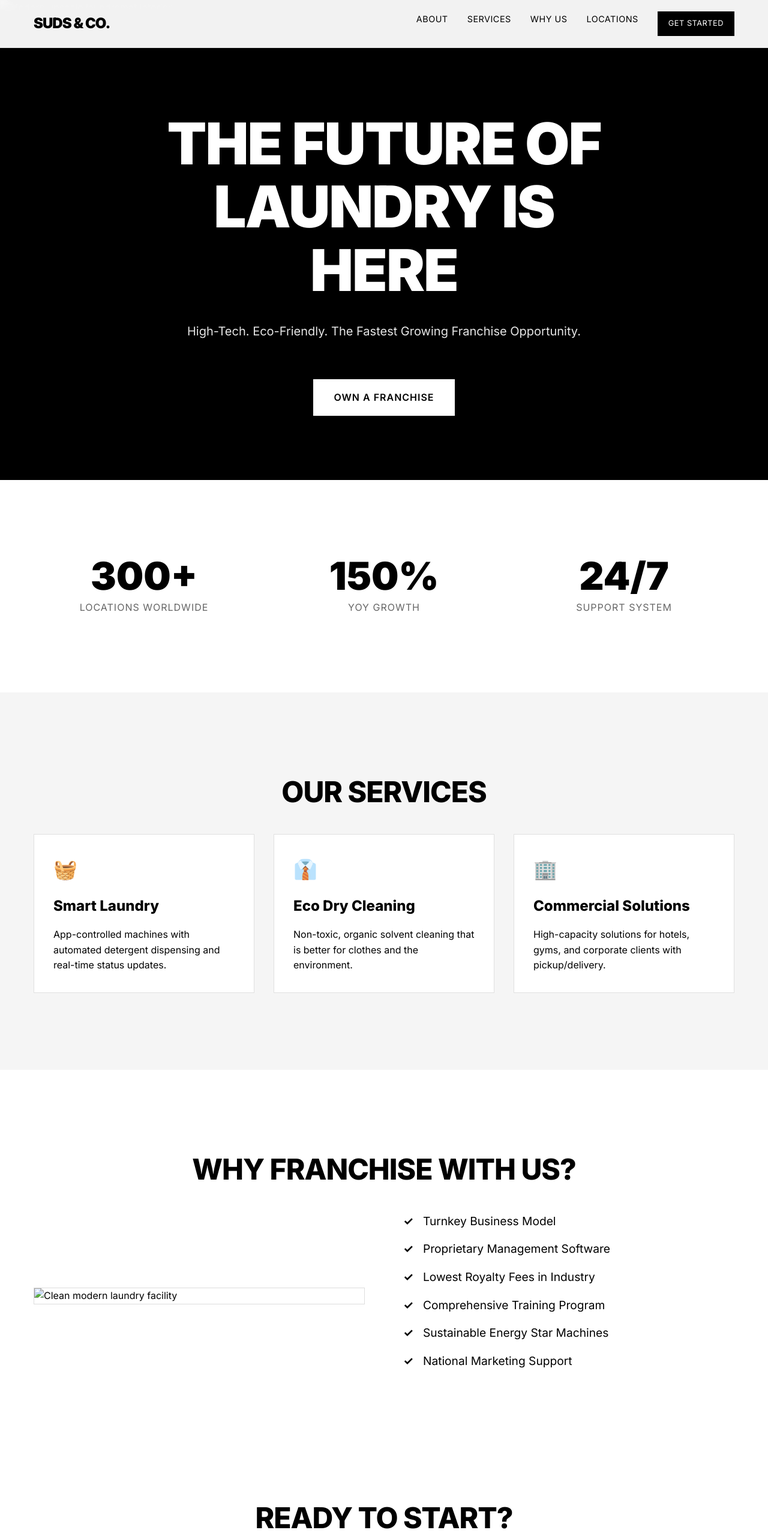
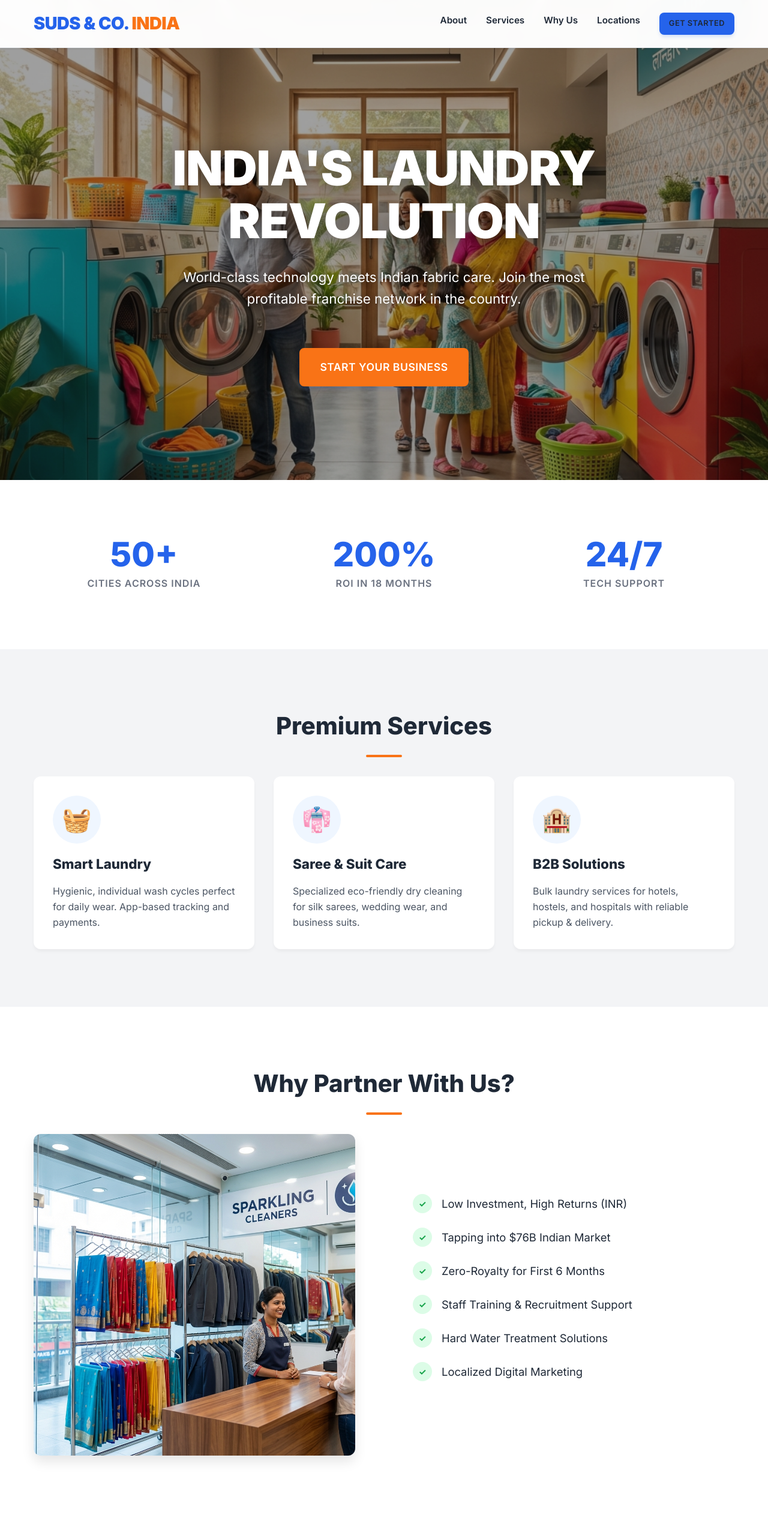
Before and after one commit to chaisngmydream06021990/laundryfranchise, a plain HTML site: page index.html in a window 1280 px wide. Shown: the top 2560 px of the page at 60% size. Drawn offline with Linux system fonts and the light colour scheme; files that its build step writes are made by us from their sources; files whose address does not match are found by name.

Commit message:
Add files via upload

```diff
--- /dev/null
+++ b/css/styles.css
@@ -0,0 +1,436 @@
+:root {
+    /* Design System - Vibrant India Theme */
+    --color-bg: #ffffff;
+    --color-text: #1f2937;
+    /* Dark gray for softer contrast */
+    --color-primary: #2563EB;
+    /* Royal Blue */
+    --color-primary-dark: #1e40af;
+    --color-secondary: #F97316;
+    /* Saffron/Orange */
+    --color-success: #16A34A;
+    /* Green */
+    --color-bg-secondary: #f3f4f6;
+    --color-line: #e5e7eb;
+
+    --font-main: 'Inter', system-ui, -apple-system, sans-serif;
+
+    --spacing-xs: 0.5rem;
+    --spacing-sm: 1rem;
+    --spacing-md: 2rem;
+    --spacing-lg: 4rem;
+    --spacing-xl: 6rem;
+
+    --container-width: 1200px;
+    --header-height: 80px;
+}
+
+/* Reset & Base */
+*,
+*::before,
+*::after {
+    box-sizing: border-box;
+    margin: 0;
+    padding: 0;
+}
+
+html {
+    scroll-behavior: smooth;
+    font-size: 16px;
+}
+
+body {
+    background-color: var(--color-bg);
+    color: var(--color-text);
+    font-family: var(--font-main);
+    line-height: 1.6;
+    -webkit-font-smoothing: antialiased;
+}
+
+img {
+    max-width: 100%;
+    display: block;
+}
+
+a {
+    color: inherit;
+    text-decoration: none;
+}
+
+ul {
+    list-style: none;
+}
+
+/* Utility Classes */
+.container {
+    max-width: var(--container-width);
+    margin: 0 auto;
+    padding: 0 var(--spacing-sm);
+}
+
+.btn {
+    display: inline-block;
+    padding: 1rem 2rem;
+    background-color: var(--color-primary);
+    color: #fff;
+    font-weight: 600;
+    text-transform: uppercase;
+    letter-spacing: 0.5px;
+    transition: all 0.3s ease;
+    border: 2px solid var(--color-primary);
+    border-radius: 8px;
+    /* Softer look */
+    cursor: pointer;
+    box-shadow: 0 4px 6px -1px rgba(37, 99, 235, 0.2);
+}
+
+.btn:hover {
+    background-color: var(--color-primary-dark);
+    border-color: var(--color-primary-dark);
+    transform: translateY(-2px);
+    box-shadow: 0 10px 15px -3px rgba(37, 99, 235, 0.3);
+}
+
+.btn-secondary {
+    background-color: var(--color-secondary);
+    border-color: var(--color-secondary);
+    box-shadow: 0 4px 6px -1px rgba(249, 115, 22, 0.2);
+}
+
+.btn-secondary:hover {
+    background-color: #ea580c;
+    border-color: #ea580c;
+    box-shadow: 0 10px 15px -3px rgba(249, 115, 22, 0.3);
+}
+
+.section-title {
+    font-size: 2.5rem;
+    font-weight: 800;
+    margin-bottom: var(--spacing-md);
+    text-align: center;
+    color: var(--color-text);
+    position: relative;
+    display: inline-block;
+    left: 50%;
+    transform: translateX(-50%);
+}
+
+.section-title::after {
+    content: '';
+    display: block;
+    width: 60px;
+    height: 4px;
+    background: var(--color-secondary);
+    margin: 1rem auto 0;
+    border-radius: 2px;
+}
+
+/* Header */
+header {
+    height: var(--header-height);
+    position: fixed;
+    top: 0;
+    left: 0;
+    width: 100%;
+    background-color: rgba(255, 255, 255, 0.98);
+    backdrop-filter: blur(10px);
+    z-index: 1000;
+    border-bottom: 1px solid var(--color-line);
+    display: flex;
+    align-items: center;
+    box-shadow: 0 1px 3px 0 rgba(0, 0, 0, 0.1);
+}
+
+header .container {
+    display: flex;
+    justify-content: space-between;
+    align-items: center;
+    width: 100%;
+}
+
+.logo {
+    font-weight: 900;
+    font-size: 1.8rem;
+    letter-spacing: -0.5px;
+    color: var(--color-primary);
+}
+
+.logo span {
+    color: var(--color-secondary);
+}
+
+.nav-links {
+    display: flex;
+    gap: var(--spacing-md);
+}
+
+.nav-links a {
+    font-weight: 600;
+    font-size: 0.95rem;
+    color: var(--color-text);
+    position: relative;
+}
+
+.nav-links a::after {
+    content: '';
+    position: absolute;
+    width: 0;
+    height: 2px;
+    bottom: -4px;
+    left: 0;
+    background-color: var(--color-secondary);
+    transition: width 0.3s ease;
+}
+
+.nav-links a:hover::after {
+    width: 100%;
+}
+
+.mobile-toggle {
+    display: none;
+    font-size: 1.5rem;
+    cursor: pointer;
+}
+
+/* Hero Section */
+.hero {
+    height: 100vh;
+    display: flex;
+    align-items: center;
+    justify-content: center;
+    background-color: #111;
+    color: #fff;
+    position: relative;
+    overflow: hidden;
+    padding-top: var(--header-height);
+}
+
+.hero-bg {
+    position: absolute;
+    top: 0;
+    left: 0;
+    width: 100%;
+    height: 100%;
+    object-fit: cover;
+    opacity: 0.6;
+    /* More visibility for colorful image */
+    z-index: 1;
+}
+
+.hero-content {
+    position: relative;
+    z-index: 2;
+    text-align: center;
+    max-width: 900px;
+    padding: var(--spacing-sm);
+}
+
+.hero-title {
+    font-size: clamp(3rem, 7vw, 5rem);
+    font-weight: 900;
+    line-height: 1.1;
+    margin-bottom: var(--spacing-md);
+    letter-spacing: -1px;
+    text-shadow: 0 4px 30px rgba(0, 0, 0, 0.5);
+}
+
+.hero-subtitle {
+    font-size: 1.4rem;
+    margin-bottom: var(--spacing-lg);
+    opacity: 1;
+    text-shadow: 0 2px 10px rgba(0, 0, 0, 0.5);
+    max-width: 700px;
+    margin-left: auto;
+    margin-right: auto;
+}
+
+.hero .btn {
+    border-color: var(--color-secondary);
+    background: var(--color-secondary);
+    color: #fff;
+    font-size: 1.1rem;
+}
+
+.hero .btn:hover {
+    background: #ea580c;
+    border-color: #ea580c;
+    transform: translateY(-2px);
+}
+
+/* Stats Section */
+.stats {
+    padding: var(--spacing-xl) 0;
+    background-color: var(--color-bg);
+}
+
+.stats-grid {
+    display: grid;
+    grid-template-columns: repeat(auto-fit, minmax(220px, 1fr));
+    gap: var(--spacing-md);
+    text-align: center;
+}
+
+.stat-item h3 {
+    font-size: 3.5rem;
+    font-weight: 800;
+    line-height: 1;
+    margin-bottom: var(--spacing-xs);
+    color: var(--color-primary);
+}
+
+.stat-item p {
+    font-size: 1rem;
+    text-transform: uppercase;
+    letter-spacing: 1px;
+    color: #6b7280;
+    font-weight: 600;
+}
+
+/* Services */
+.services {
+    padding: var(--spacing-xl) 0;
+    background-color: var(--color-bg-secondary);
+}
+
+.services-grid {
+    display: grid;
+    grid-template-columns: repeat(auto-fit, minmax(320px, 1fr));
+    gap: var(--spacing-md);
+}
+
+.service-card {
+    background: var(--color-bg);
+    padding: var(--spacing-md);
+    border-radius: 12px;
+    border: none;
+    transition: all 0.3s ease;
+    box-shadow: 0 4px 6px -1px rgba(0, 0, 0, 0.05);
+}
+
+.service-card:hover {
+    transform: translateY(-8px);
+    box-shadow: 0 20px 25px -5px rgba(0, 0, 0, 0.1);
+}
+
+.service-icon {
+    font-size: 2.5rem;
+    margin-bottom: var(--spacing-sm);
+    background: #eff6ff;
+    width: 80px;
+    height: 80px;
+    display: flex;
+    align-items: center;
+    justify-content: center;
+    border-radius: 50%;
+    color: var(--color-primary);
+}
+
+.service-card h3 {
+    font-size: 1.4rem;
+    margin-bottom: var(--spacing-sm);
+    color: var(--color-text);
+}
+
+.service-card p {
+    color: #4b5563;
+}
+
+/* Franchise Benefits */
+.benefits {
+    padding: var(--spacing-xl) 0;
+    background: #fff;
+}
+
+.benefits-grid {
+    display: grid;
+    grid-template-columns: 1fr 1fr;
+    gap: var(--spacing-xl);
+    align-items: center;
+}
+
+.benefits-list li {
+    margin-bottom: 1.5rem;
+    display: flex;
+    align-items: center;
+    font-size: 1.15rem;
+    color: var(--color-text);
+}
+
+.check-icon {
+    margin-right: var(--spacing-sm);
+    font-weight: bold;
+    color: var(--color-success);
+    background: #dcfce7;
+    width: 32px;
+    height: 32px;
+    display: flex;
+    align-items: center;
+    justify-content: center;
+    border-radius: 50%;
+    font-size: 0.9rem;
+}
+
+/* Footer */
+footer {
+    background-color: #111827;
+    color: #f3f4f6;
+    padding: var(--spacing-lg) 0;
+}
+
+.footer-col h4 {
+    margin-bottom: var(--spacing-md);
+    color: #fff;
+    font-size: 1.1rem;
+}
+
+.footer-col ul li {
+    margin-bottom: var(--spacing-xs);
+}
+
+.footer-col a:hover {
+    text-decoration: underline;
+}
+
+.footer-bottom {
+    margin-top: var(--spacing-lg);
+    border-top: 1px solid #333;
+    padding-top: var(--spacing-md);
+    text-align: center;
+    color: #666;
+}
+
+/* Mobile Responsive */
+@media (max-width: 768px) {
+    .mobile-toggle {
+        display: block;
+    }
+
+    .nav-links {
+        position: fixed;
+        top: var(--header-height);
+        left: 0;
+        width: 100%;
+        background: #fff;
+        flex-direction: column;
+        padding: var(--spacing-md);
+        gap: var(--spacing-sm);
+        border-bottom: 1px solid var(--color-line);
+        transform: translateY(-150%);
+        transition: transform 0.3s ease;
+        z-index: 900;
+        text-align: center;
+    }
+
+    .nav-links.active {
+        transform: translateY(0);
+        box-shadow: 0 10px 20px rgba(0, 0, 0, 0.1);
+    }
+
+    .section-title {
+        font-size: 2.5rem;
+    }
+
+    .benefits-grid {
+        grid-template-columns: 1fr;
+    }
+}
--- a/index.html
+++ b/index.html
@@ -4,9 +4,9 @@
 <head>
     <meta charset="UTF-8">
     <meta name="viewport" content="width=device-width, initial-scale=1.0">
-    <title>Suds & Co. | Fast Growing Laundry Franchise</title>
+    <title>Suds & Co. India | Premium Laundry Franchise</title>
     <meta name="description"
-        content="Join the fastest growing laundry and dry cleaning franchise. High-tech, sustainable, and profitable turnkey business opportunities available now.">
+        content="India's fastest growing laundry and dry cleaning franchise. High-tech, sustainable, and profitable turnkey business opportunities in Tier 1 & 2 cities.">
     <link rel="preconnect" href="https://fonts.googleapis.com">
     <link rel="preconnect" href="https://fonts.gstatic.com" crossorigin>
     <link href="https://fonts.googleapis.com/css2?family=Inter:wght@400;600;800;900&display=swap" rel="stylesheet">
@@ -17,10 +17,15 @@
     {
       "@context": "https://schema.org",
       "@type": "Franchise",
-      "name": "Suds & Co.",
-      "description": "Premium Laundry & Dry Cleaning Franchise",
-      "url": "https://sudsandco.franchise",
-      "areaServed": "Global"
+      "name": "Suds & Co. India",
+      "description": "Premium Laundry & Dry Cleaning Franchise India",
+      "url": "https://sudsandco.in",
+      "areaServed": "India",
+      "contactPoint": {
+          "@type": "ContactPoint",
+          "telephone": "+919993049207",
+          "contactType": "sales"
+      }
     }
     </script>
 </head>
@@ -29,7 +34,7 @@
 
     <header>
         <div class="container">
-            <a href="#" class="logo">SUDS & CO.</a>
+            <a href="#" class="logo">SUDS & CO. <span>INDIA</span></a>
             <div class="mobile-toggle" aria-label="Toggle Navigation">☰</div>
             <nav>
                 <ul class="nav-links">
@@ -38,21 +43,21 @@
                     <li><a href="#benefits">Why Us</a></li>
                     <li><a href="#locations">Locations</a></li>
                     <li><a href="#contact" class="btn"
-                            style="padding: 0.5rem 1rem; font-size: 0.8rem; background: #000; color: #fff;">Get
-                            Started</a></li>
+                            style="padding: 0.5rem 1rem; font-size: 0.8rem; border: none;">Get Started</a></li>
                 </ul>
             </nav>
         </div>
     </header>
 
     <main>
-        <section class="hero">
-            <!-- Background Image will be loaded here -->
-            <img src="assets/hero_bg.png" alt="Modern upscale laundromat interior" class="hero-bg">
+        <section class="hero" id="home">
+            <img src="assets/india_laundry_hero.png" alt="Vibrant modern Indian laundromat with happy customers"
+                class="hero-bg">
             <div class="hero-content">
-                <h1 class="hero-title">THE FUTURE OF<br>LAUNDRY IS HERE</h1>
-                <p class="hero-subtitle">High-Tech. Eco-Friendly. The Fastest Growing Franchise Opportunity.</p>
-                <a href="#contact" class="btn">Own a Franchise</a>
+                <h1 class="hero-title">INDIA'S LAUNDRY<br>REVOLUTION</h1>
+                <p class="hero-subtitle">World-class technology meets Indian fabric care. Join the most profitable
+                    franchise network in the country.</p>
+                <a href="#contact" class="btn">Start Your Business</a>
             </div>
         </section>
 
@@ -60,16 +65,16 @@
             <div class="container">
                 <div class="stats-grid">
                     <div class="stat-item">
-                        <h3 data-count="300">300+</h3>
-                        <p>Locations Worldwide</p>
+                        <h3 data-count="50">50+</h3>
+                        <p>Cities Across India</p>
                     </div>
                     <div class="stat-item">
-                        <h3 data-count="150">150%</h3>
-                        <p>YoY Growth</p>
+                        <h3 data-count="200">200%</h3>
+                        <p>ROI in 18 Months</p>
                     </div>
                     <div class="stat-item">
                         <h3>24/7</h3>
-                        <p>Support System</p>
+                        <p>Tech Support</p>
                     </div>
                 </div>
             </div>
@@ -77,22 +82,22 @@
 
         <section id="services" class="services">
             <div class="container">
-                <h2 class="section-title">Our Services</h2>
+                <h2 class="section-title">Premium Services</h2>
                 <div class="services-grid">
                     <article class="service-card">
                         <div class="service-icon">🧺</div>
                         <h3>Smart Laundry</h3>
-                        <p>App-controlled machines with automated detergent dispensing and real-time status updates.</p>
+                        <p>Hygienic, individual wash cycles perfect for daily wear. App-based tracking and payments.</p>
                     </article>
                     <article class="service-card">
-                        <div class="service-icon">👔</div>
-                        <h3>Eco Dry Cleaning</h3>
-                        <p>Non-toxic, organic solvent cleaning that is better for clothes and the environment.</p>
+                        <div class="service-icon">👘</div>
+                        <h3>Saree & Suit Care</h3>
+                        <p>Specialized eco-friendly dry cleaning for silk sarees, wedding wear, and business suits.</p>
                     </article>
                     <article class="service-card">
-                        <div class="service-icon">🏢</div>
-                        <h3>Commercial Solutions</h3>
-                        <p>High-capacity solutions for hotels, gyms, and corporate clients with pickup/delivery.</p>
+                        <div class="service-icon">🏨</div>
+                        <h3>B2B Solutions</h3>
+                        <p>Bulk laundry services for hotels, hostels, and hospitals with reliable pickup & delivery.</p>
                     </article>
                 </div>
             </div>
@@ -100,38 +105,55 @@
 
         <section id="benefits" class="benefits">
             <div class="container">
-                <h2 class="section-title">Why Franchise With Us?</h2>
+                <h2 class="section-title">Why Partner With Us?</h2>
                 <div class="benefits-grid">
                     <div class="benefits-image">
-                        <img src="assets/modern_laundry.png" alt="Clean modern laundry facility"
-                            style="width: 100%; border: 1px solid #ddd;">
+                        <img src="assets/india_laundry_services.png" alt="Clean modern laundry facility with sarees"
+                            style="width: 100%; border-radius: 12px; box-shadow: 0 10px 20px rgba(0,0,0,0.1);">
                     </div>
                     <ul class="benefits-list">
-                        <li><span class="check-icon">✓</span> Turnkey Business Model</li>
-                        <li><span class="check-icon">✓</span> Proprietary Management Software</li>
-                        <li><span class="check-icon">✓</span> Lowest Royalty Fees in Industry</li>
-                        <li><span class="check-icon">✓</span> Comprehensive Training Program</li>
-                        <li><span class="check-icon">✓</span> Sustainable Energy Star Machines</li>
-                        <li><span class="check-icon">✓</span> National Marketing Support</li>
+                        <li><span class="check-icon">✓</span> Low Investment, High Returns (INR)</li>
+                        <li><span class="check-icon">✓</span> Tapping into $76B Indian Market</li>
+                        <li><span class="check-icon">✓</span> Zero-Royalty for First 6 Months</li>
+                        <li><span class="check-icon">✓</span> Staff Training & Recruitment Support</li>
+                        <li><span class="check-icon">✓</span> Hard Water Treatment Solutions</li>
+                        <li><span class="check-icon">✓</span> Localized Digital Marketing</li>
                     </ul>
                 </div>
             </div>
         </section>
 
-        <section id="contact" style="padding: 4rem 0; text-align: center;">
+        <section id="contact" style="padding: 6rem 0; text-align: center; background: #fff;">
             <div class="container">
-                <h2 class="section-title">Ready to Start?</h2>
-                <p style="margin-bottom: 2rem; max-width: 600px; margin-left: auto; margin-right: auto;">Join the
-                    revolution in fabric care. Request our comprehensive franchise disclosure document today.</p>
+                <h2 class="section-title">Launch Your Franchise</h2>
+                <p
+                    style="margin-bottom: 2rem; max-width: 600px; margin-left: auto; margin-right: auto; color: #4b5563;">
+                    Ready to bring world-class laundry services to your city? Contact us directly or fill the form
+                    below.
+                </p>
+                <div style="margin-bottom: 2rem; font-size: 1.5rem; font-weight: 800; color: var(--color-primary);">
+                    📞 Call/WhatsApp: <a href="tel:+919993049207" style="color: var(--color-primary);">+91 99930
+                        49207</a>
+                </div>
                 <form id="franchise-form"
                     style="max-width: 500px; margin: 0 auto; display: flex; flex-direction: column; gap: 1rem;">
-                    <input type="text" placeholder="Full Name"
-                        style="padding: 1rem; border: 1px solid #000; font-family: inherit;" required>
+                    <input type="text" placeholder="Your Name"
+                        style="padding: 1rem; border: 1px solid #d1d5db; border-radius: 8px; font-family: inherit;"
+                        required>
                     <input type="email" placeholder="Email Address"
-                        style="padding: 1rem; border: 1px solid #000; font-family: inherit;" required>
+                        style="padding: 1rem; border: 1px solid #d1d5db; border-radius: 8px; font-family: inherit;"
+                        required>
                     <input type="tel" placeholder="Phone Number"
-                        style="padding: 1rem; border: 1px solid #000; font-family: inherit;" required>
-                    <button type="submit" class="btn">Request Info</button>
+                        style="padding: 1rem; border: 1px solid #d1d5db; border-radius: 8px; font-family: inherit;"
+                        required>
+                    <select
+                        style="padding: 1rem; border: 1px solid #d1d5db; border-radius: 8px; font-family: inherit; color: #4b5563;">
+                        <option>Select City Tier</option>
+                        <option>Tier 1 (Metro)</option>
+                        <option>Tier 2</option>
+                        <option>Tier 3</option>
+                    </select>
+                    <button type="submit" class="btn">Request Franchise Kit</button>
                 </form>
             </div>
         </section>
```
Also changed, not shown: js/app.js (added, +65 -0 lines), assets/hero_bg.png (added), assets/india_laundry_hero.png (added), assets/india_laundry_services.png (added), assets/modern_laundry.png (added).
